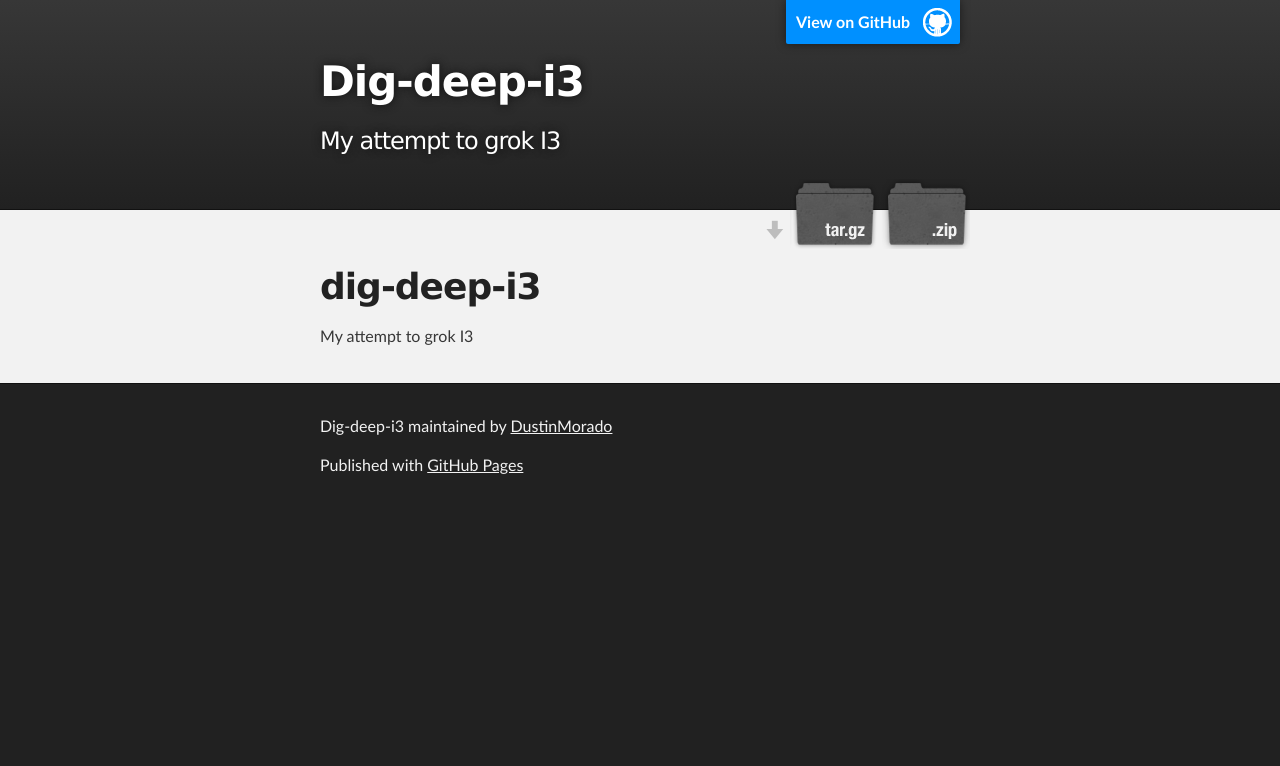
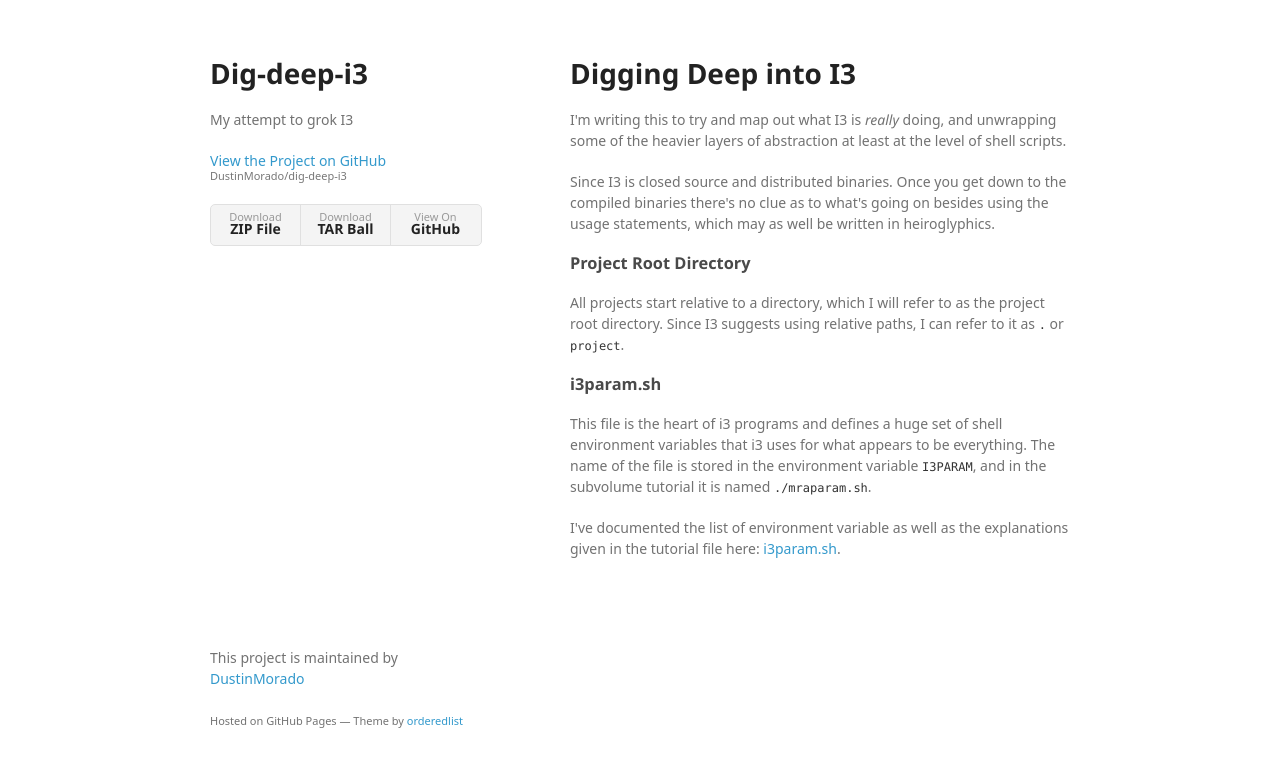
Before and after one commit to DustinMorado/dig-deep-i3, a plain HTML site: page index.html in a window 1280 px wide. Drawn offline with Linux system fonts and the light colour scheme; a web font is replaced by a local one.

Commit message:
Create gh-pages branch via GitHub

```diff
--- a/index.html
+++ b/index.html
@@ -1,52 +1,68 @@
-<!DOCTYPE html>
+<!doctype html>
 <html>
+  <head>
+    <meta charset="utf-8">
+    <meta http-equiv="X-UA-Compatible" content="chrome=1">
+    <title>Dig-deep-i3 by DustinMorado</title>
 
-  <head>
-    <meta charset='utf-8'>
-    <meta http-equiv="X-UA-Compatible" content="chrome=1">
-    <meta name="description" content="Dig-deep-i3 : My attempt to grok I3">
+    <link rel="stylesheet" href="stylesheets/styles.css">
+    <link rel="stylesheet" href="stylesheets/github-light.css">
+    <meta name="viewport" content="width=device-width">
+    <!--[if lt IE 9]>
+    <script src="//html5shiv.googlecode.com/svn/trunk/html5.js"></script>
+    <![endif]-->
+  </head>
+  <body>
+    <div class="wrapper">
+      <header>
+        <h1>Dig-deep-i3</h1>
+        <p>My attempt to grok I3</p>
 
-    <link rel="stylesheet" type="text/css" media="screen" href="stylesheets/stylesheet.css">
+        <p class="view"><a href="https://github.com/DustinMorado/dig-deep-i3">View the Project on GitHub <small>DustinMorado/dig-deep-i3</small></a></p>
 
-    <title>Dig-deep-i3</title>
-  </head>
 
-  <body>
+        <ul>
+          <li><a href="https://github.com/DustinMorado/dig-deep-i3/zipball/master">Download <strong>ZIP File</strong></a></li>
+          <li><a href="https://github.com/DustinMorado/dig-deep-i3/tarball/master">Download <strong>TAR Ball</strong></a></li>
+          <li><a href="https://github.com/DustinMorado/dig-deep-i3">View On <strong>GitHub</strong></a></li>
+        </ul>
+      </header>
+      <section>
+        <h1>
+<a id="digging-deep-into-i3" class="anchor" href="#digging-deep-into-i3" aria-hidden="true"><span aria-hidden="true" class="octicon octicon-link"></span></a>Digging Deep into I3</h1>
 
-    <!-- HEADER -->
-    <div id="header_wrap" class="outer">
-        <header class="inner">
-          <a id="forkme_banner" href="https://github.com/DustinMorado/dig-deep-i3">View on GitHub</a>
+<p>I'm writing this to try and map out what I3 is <em>really</em> doing, and unwrapping
+some of the heavier layers of abstraction at least at the level of shell
+scripts.</p>
 
-          <h1 id="project_title">Dig-deep-i3</h1>
-          <h2 id="project_tagline">My attempt to grok I3</h2>
+<p>Since I3 is closed source and distributed binaries. Once you get down to the
+compiled binaries there's no clue as to what's going on besides using the usage
+statements, which may as well be written in heiroglyphics.</p>
 
-            <section id="downloads">
-              <a class="zip_download_link" href="https://github.com/DustinMorado/dig-deep-i3/zipball/master">Download this project as a .zip file</a>
-              <a class="tar_download_link" href="https://github.com/DustinMorado/dig-deep-i3/tarball/master">Download this project as a tar.gz file</a>
-            </section>
-        </header>
-    </div>
+<h3>
+<a id="project-root-directory" class="anchor" href="#project-root-directory" aria-hidden="true"><span aria-hidden="true" class="octicon octicon-link"></span></a>Project Root Directory</h3>
 
-    <!-- MAIN CONTENT -->
-    <div id="main_content_wrap" class="outer">
-      <section id="main_content" class="inner">
-        <h1>
-<a id="dig-deep-i3" class="anchor" href="#dig-deep-i3" aria-hidden="true"><span aria-hidden="true" class="octicon octicon-link"></span></a>dig-deep-i3</h1>
+<p>All projects start relative to a directory, which I will refer to as the project
+root directory. Since I3 suggests using relative paths, I can refer to it as <code>.</code>
+or <code>project</code>.</p>
 
-<p>My attempt to grok I3</p>
+<h3>
+<a id="i3paramsh" class="anchor" href="#i3paramsh" aria-hidden="true"><span aria-hidden="true" class="octicon octicon-link"></span></a>i3param.sh</h3>
+
+<p>This file is the heart of i3 programs and defines a huge set of shell
+environment variables that i3 uses for what appears to be everything. The name
+of the file is stored in the environment variable <code>I3PARAM</code>, and in the
+subvolume tutorial it is named <code>./mraparam.sh</code>. </p>
+
+<p>I've documented the list of environment variable as well as the explanations
+given in the tutorial file here: <a href="./i3param.md">i3param.sh</a>. </p>
       </section>
-    </div>
-
-    <!-- FOOTER  -->
-    <div id="footer_wrap" class="outer">
-      <footer class="inner">
-        <p class="copyright">Dig-deep-i3 maintained by <a href="https://github.com/DustinMorado">DustinMorado</a></p>
-        <p>Published with <a href="https://pages.github.com">GitHub Pages</a></p>
+      <footer>
+        <p>This project is maintained by <a href="https://github.com/DustinMorado">DustinMorado</a></p>
+        <p><small>Hosted on GitHub Pages &mdash; Theme by <a href="https://github.com/orderedlist">orderedlist</a></small></p>
       </footer>
     </div>
-
-
+    <script src="javascripts/scale.fix.js"></script>
 
   </body>
 </html>
--- /dev/null
+++ b/javascripts/scale.fix.js
@@ -0,0 +1,17 @@
+var metas = document.getElementsByTagName('meta');
+var i;
+if (navigator.userAgent.match(/iPhone/i)) {
+  for (i=0; i<metas.length; i++) {
+    if (metas[i].name == "viewport") {
+      metas[i].content = "width=device-width, minimum-scale=1.0, maximum-scale=1.0";
+    }
+  }
+  document.addEventListener("gesturestart", gestureStart, false);
+}
+function gestureStart() {
+  for (i=0; i<metas.length; i++) {
+    if (metas[i].name == "viewport") {
+      metas[i].content = "width=device-width, minimum-scale=0.25, maximum-scale=1.6";
+    }
+  }
+}
--- a/params.json
+++ b/params.json
@@ -1,6 +1,6 @@
 {
   "name": "Dig-deep-i3",
   "tagline": "My attempt to grok I3",
-  "body": "# dig-deep-i3\r\nMy attempt to grok I3\r\n",
+  "body": "# Digging Deep into I3\r\n\r\nI'm writing this to try and map out what I3 is *really* doing, and unwrapping\r\nsome of the heavier layers of abstraction at least at the level of shell\r\nscripts.\r\n\r\nSince I3 is closed source and distributed binaries. Once you get down to the\r\ncompiled binaries there's no clue as to what's going on besides using the usage\r\nstatements, which may as well be written in heiroglyphics.\r\n\r\n### Project Root Directory\r\n\r\nAll projects start relative to a directory, which I will refer to as the project\r\nroot directory. Since I3 suggests using relative paths, I can refer to it as `.`\r\nor `project`.\r\n\r\n### i3param.sh\r\n\r\nThis file is the heart of i3 programs and defines a huge set of shell\r\nenvironment variables that i3 uses for what appears to be everything. The name\r\nof the file is stored in the environment variable `I3PARAM`, and in the\r\nsubvolume tutorial it is named `./mraparam.sh`. \r\n\r\nI've documented the list of environment variable as well as the explanations\r\ngiven in the tutorial file here: [i3param.sh](./i3param.md). \r\n\r\n",
   "note": "Don't delete this file! It's used internally to help with page regeneration."
 }
--- /dev/null
+++ b/stylesheets/styles.css
@@ -0,0 +1,324 @@
+@font-face {
+  font-family: 'Noto Sans';
+  font-weight: 400;
+  font-style: normal;
+  src: url('../fonts/Noto-Sans-regular/Noto-Sans-regular.eot');
+  src: url('../fonts/Noto-Sans-regular/Noto-Sans-regular.eot?#iefix') format('embedded-opentype'),
+       local('Noto Sans'),
+       local('Noto-Sans-regular'),
+       url('../fonts/Noto-Sans-regular/Noto-Sans-regular.woff2') format('woff2'),
+       url('../fonts/Noto-Sans-regular/Noto-Sans-regular.woff') format('woff'),
+       url('../fonts/Noto-Sans-regular/Noto-Sans-regular.ttf') format('truetype'),
+       url('../fonts/Noto-Sans-regular/Noto-Sans-regular.svg#NotoSans') format('svg');
+}
+
+@font-face {
+  font-family: 'Noto Sans';
+  font-weight: 700;
+  font-style: normal;
+  src: url('../fonts/Noto-Sans-700/Noto-Sans-700.eot');
+  src: url('../fonts/Noto-Sans-700/Noto-Sans-700.eot?#iefix') format('embedded-opentype'),
+       local('Noto Sans Bold'),
+       local('Noto-Sans-700'),
+       url('../fonts/Noto-Sans-700/Noto-Sans-700.woff2') format('woff2'),
+       url('../fonts/Noto-Sans-700/Noto-Sans-700.woff') format('woff'),
+       url('../fonts/Noto-Sans-700/Noto-Sans-700.ttf') format('truetype'),
+       url('../fonts/Noto-Sans-700/Noto-Sans-700.svg#NotoSans') format('svg');
+}
+
+@font-face {
+  font-family: 'Noto Sans';
+  font-weight: 400;
+  font-style: italic;
+  src: url('../fonts/Noto-Sans-italic/Noto-Sans-italic.eot');
+  src: url('../fonts/Noto-Sans-italic/Noto-Sans-italic.eot?#iefix') format('embedded-opentype'),
+       local('Noto Sans Italic'),
+       local('Noto-Sans-italic'),
+       url('../fonts/Noto-Sans-italic/Noto-Sans-italic.woff2') format('woff2'),
+       url('../fonts/Noto-Sans-italic/Noto-Sans-italic.woff') format('woff'),
+       url('../fonts/Noto-Sans-italic/Noto-Sans-italic.ttf') format('truetype'),
+       url('../fonts/Noto-Sans-italic/Noto-Sans-italic.svg#NotoSans') format('svg');
+}
+
+@font-face {
+  font-family: 'Noto Sans';
+  font-weight: 700;
+  font-style: italic;
+  src: url('../fonts/Noto-Sans-700italic/Noto-Sans-700italic.eot');
+  src: url('../fonts/Noto-Sans-700italic/Noto-Sans-700italic.eot?#iefix') format('embedded-opentype'),
+       local('Noto Sans Bold Italic'),
+       local('Noto-Sans-700italic'),
+       url('../fonts/Noto-Sans-700italic/Noto-Sans-700italic.woff2') format('woff2'),
+       url('../fonts/Noto-Sans-700italic/Noto-Sans-700italic.woff') format('woff'),
+       url('../fonts/Noto-Sans-700italic/Noto-Sans-700italic.ttf') format('truetype'),
+       url('../fonts/Noto-Sans-700italic/Noto-Sans-700italic.svg#NotoSans') format('svg');
+}
+
+body {
+  background-color: #fff;
+  padding:50px;
+  font: 14px/1.5 "Noto Sans", "Helvetica Neue", Helvetica, Arial, sans-serif;
+  color:#727272;
+  font-weight:400;
+}
+
+h1, h2, h3, h4, h5, h6 {
+  color:#222;
+  margin:0 0 20px;
+}
+
+p, ul, ol, table, pre, dl {
+  margin:0 0 20px;
+}
+
+h1, h2, h3 {
+  line-height:1.1;
+}
+
+h1 {
+  font-size:28px;
+}
+
+h2 {
+  color:#393939;
+}
+
+h3, h4, h5, h6 {
+  color:#494949;
+}
+
+a {
+  color:#39c;
+  text-decoration:none;
+}
+
+a:hover {
+  color:#069;
+}
+
+a small {
+  font-size:11px;
+  color:#777;
+  margin-top:-0.3em;
+  display:block;
+}
+
+a:hover small {
+  color:#777;
+}
+
+.wrapper {
+  width:860px;
+  margin:0 auto;
+}
+
+blockquote {
+  border-left:1px solid #e5e5e5;
+  margin:0;
+  padding:0 0 0 20px;
+  font-style:italic;
+}
+
+code, pre {
+  font-family:Monaco, Bitstream Vera Sans Mono, Lucida Console, Terminal, Consolas, Liberation Mono, DejaVu Sans Mono, Courier New, monospace;
+  color:#333;
+  font-size:12px;
+}
+
+pre {
+  padding:8px 15px;
+  background: #f8f8f8;
+  border-radius:5px;
+  border:1px solid #e5e5e5;
+  overflow-x: auto;
+}
+
+table {
+  width:100%;
+  border-collapse:collapse;
+}
+
+th, td {
+  text-align:left;
+  padding:5px 10px;
+  border-bottom:1px solid #e5e5e5;
+}
+
+dt {
+  color:#444;
+  font-weight:700;
+}
+
+th {
+  color:#444;
+}
+
+img {
+  max-width:100%;
+}
+
+header {
+  width:270px;
+  float:left;
+  position:fixed;
+  -webkit-font-smoothing:subpixel-antialiased;
+}
+
+header ul {
+  list-style:none;
+  height:40px;
+  padding:0;
+  background: #f4f4f4;
+  border-radius:5px;
+  border:1px solid #e0e0e0;
+  width:270px;
+}
+
+header li {
+  width:89px;
+  float:left;
+  border-right:1px solid #e0e0e0;
+  height:40px;
+}
+
+header li:first-child a {
+  border-radius:5px 0 0 5px;
+}
+
+header li:last-child a {
+  border-radius:0 5px 5px 0;
+}
+
+header ul a {
+  line-height:1;
+  font-size:11px;
+  color:#999;
+  display:block;
+  text-align:center;
+  padding-top:6px;
+  height:34px;
+}
+
+header ul a:hover {
+  color:#999;
+}
+
+header ul a:active {
+  background-color:#f0f0f0;
+}
+
+strong {
+  color:#222;
+  font-weight:700;
+}
+
+header ul li + li + li {
+  border-right:none;
+  width:89px;
+}
+
+header ul a strong {
+  font-size:14px;
+  display:block;
+  color:#222;
+}
+
+section {
+  width:500px;
+  float:right;
+  padding-bottom:50px;
+}
+
+small {
+  font-size:11px;
+}
+
+hr {
+  border:0;
+  background:#e5e5e5;
+  height:1px;
+  margin:0 0 20px;
+}
+
+footer {
+  width:270px;
+  float:left;
+  position:fixed;
+  bottom:50px;
+  -webkit-font-smoothing:subpixel-antialiased;
+}
+
+@media print, screen and (max-width: 960px) {
+
+  div.wrapper {
+    width:auto;
+    margin:0;
+  }
+
+  header, section, footer {
+    float:none;
+    position:static;
+    width:auto;
+  }
+
+  header {
+    padding-right:320px;
+  }
+
+  section {
+    border:1px solid #e5e5e5;
+    border-width:1px 0;
+    padding:20px 0;
+    margin:0 0 20px;
+  }
+
+  header a small {
+    display:inline;
+  }
+
+  header ul {
+    position:absolute;
+    right:50px;
+    top:52px;
+  }
+}
+
+@media print, screen and (max-width: 720px) {
+  body {
+    word-wrap:break-word;
+  }
+
+  header {
+    padding:0;
+  }
+
+  header ul, header p.view {
+    position:static;
+  }
+
+  pre, code {
+    word-wrap:normal;
+  }
+}
+
+@media print, screen and (max-width: 480px) {
+  body {
+    padding:15px;
+  }
+
+  header ul {
+    width:99%;
+  }
+
+  header li, header ul li + li + li {
+    width:33%;
+  }
+}
+
+@media print {
+  body {
+    padding:0.4in;
+    font-size:12pt;
+    color:#444;
+  }
+}
```
